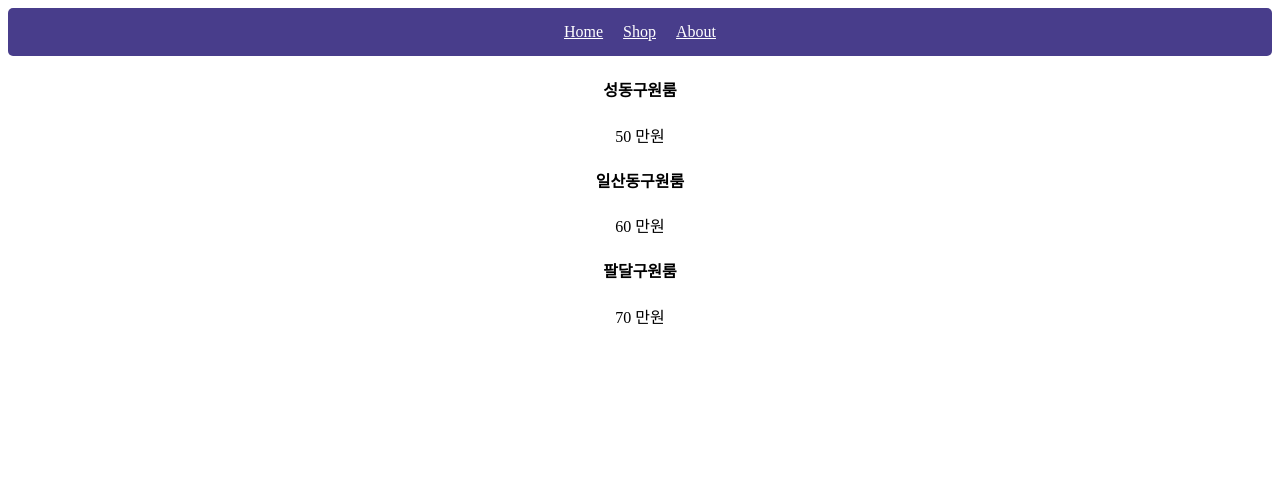
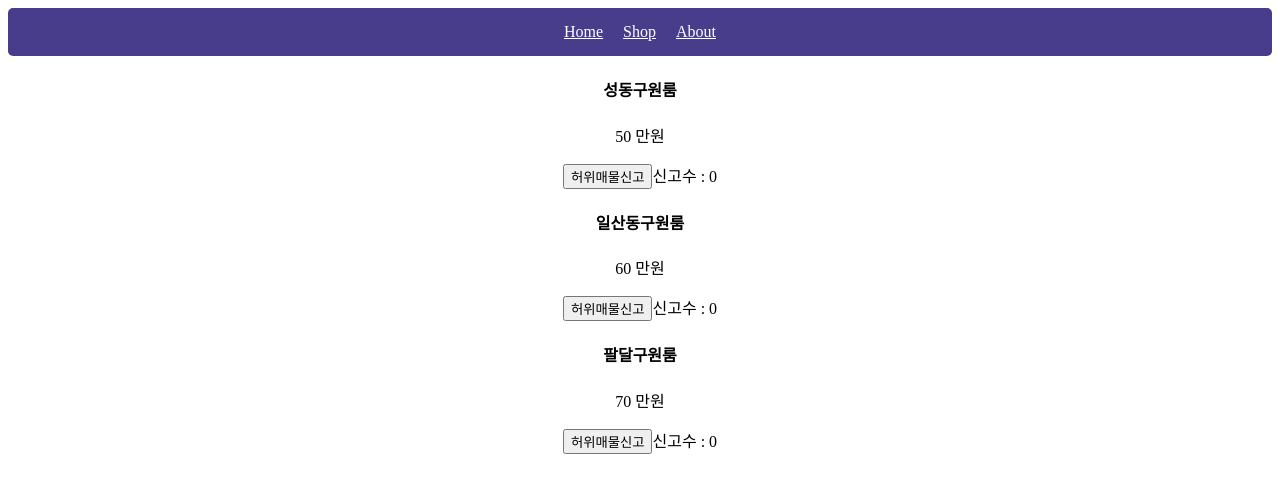
Before and after one commit to sunho5810/vuedongsan, a Vue app: page / in a window 1280 px wide. Shown: the top 492 px of the page. Built offline with nearby package versions, Linux system fonts and the light colour scheme.

Commit message:
클릭 이벤트로 신고 수 증가시키기 완료

```diff
--- a/src/App.vue
+++ b/src/App.vue
@@ -1,11 +1,15 @@
 <template>
+  <!-- v-for 사용 시 key값은 필수 -->
   <div class="menu">
     <a href="javascript:void(0);" v-for="menu in menuList" :key="menu">{{menu}}</a>
   </div>
 
+  <!-- v-for 사용 시 밑에 i처럼 인덱스를 받아올 수 있음 -->
   <div v-for="(item, i) in products" :key="i">
     <h4>{{ item.name }}</h4>
     <p>{{ item.price }} 만원</p>
+    <!-- v-on은 @로 축약 가능 -->
+    <button type="button" v-on:click="increase(i)">허위매물신고</button><span>신고수 : {{ item.report }}</span>
   </div>
 </template>
 
@@ -21,18 +25,28 @@ export default {
           id: 0,
           name: "성동구원룸",
           price: 50,
+          report: 0,
         },
         {
           id: 1,
           name: "일산동구원룸",
           price: 60,
+          report: 0,
         },
         {
           id: 2,
           name: "팔달구원룸",
           price: 70,
+          report: 0,
         },
       ],
+    }
+  },
+  /* 함수 만드는 공간 */
+  methods: {
+    increase(i){
+      /* data안에 있는 데이터를 사용하고 싶으면 this로 불러올 수 있음. */
+      this.products[i].report++;
     }
   },
   components: {
@@ -55,4 +69,8 @@ export default {
   }
 }
 
+button{
+  cursor: pointer;
+}
+
 </style>
```
